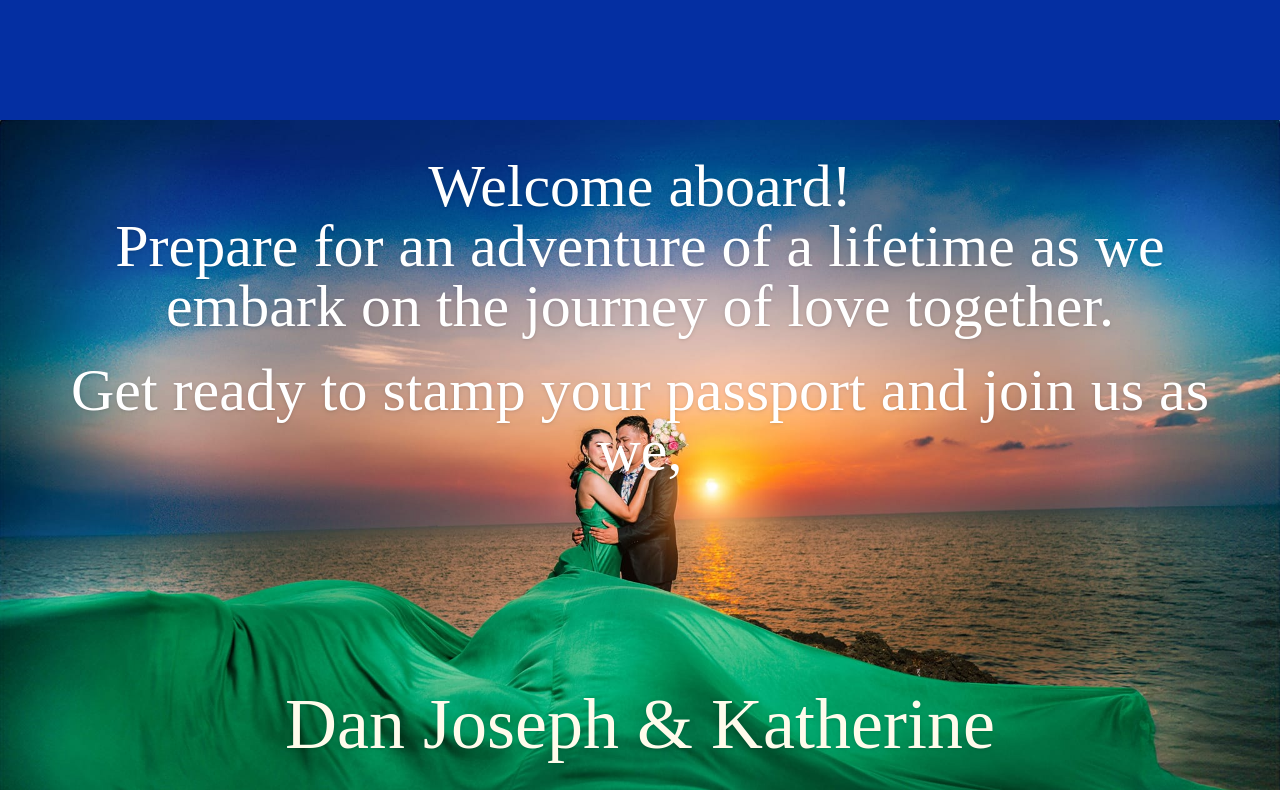
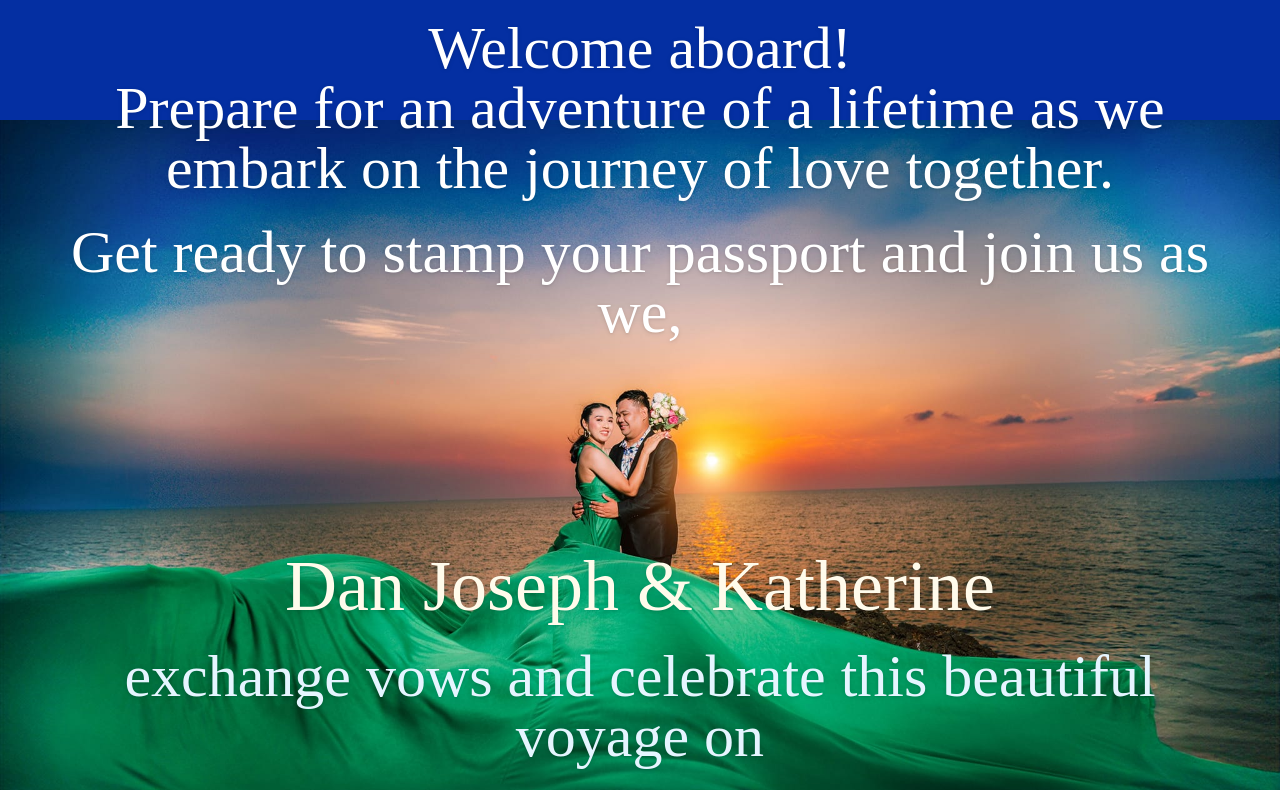
Before and after one commit to deiartistri-lounge/dan-katherine-wedding, a Nuxt app: page / in a window 1280 px wide. Shown: the part 880-1670 px from the top of the page. Built offline with nearby package versions, Linux system fonts and the light colour scheme; no server answers; a web font is replaced by a local one.

Commit message:
Please work...

```diff
--- a/components/DanRineCoverSection.vue
+++ b/components/DanRineCoverSection.vue
@@ -43,24 +43,8 @@ sound.on("end", function () {
   <section
     id="danrine-cover"
     ref="target"
-    class="relative flex min-h-screen p-3"
+    class="relative flex min-h-screen p-3 bg-testtt"
   >
-    <div
-      class="absolute bg-fixed bg-cover bg-danrine1"
-      style="
-        width: 100vw;
-        height: 100vh;
-        position: absolute;
-        top: 0;
-        right: 0;
-        left: 0;
-        bottom: 0;
-        -webkit-background-size: cover;
-        -moz-background-size: cover;
-        -o-background-size: cover;
-        background-size: cover;
-      "
-    ></div>
     <div
       class="flex flex-col items-center justify-center w-full min-h-screen text-center text-primary-50"
     >
@@ -213,4 +197,14 @@ sound.on("end", function () {
   font-weight: 400;
   font-style: normal;
 }
+
+.bg-testtt {
+  background-attachment: fixed;
+  width: 100vw;
+  height: 100vh;
+  background: url("/danrine-1.jpeg") no-repeat center center fixed;
+  background-size: cover;
+  -webkit-background-size: cover;
+  -prefix-background-size: cover;
+}
 </style>
```
